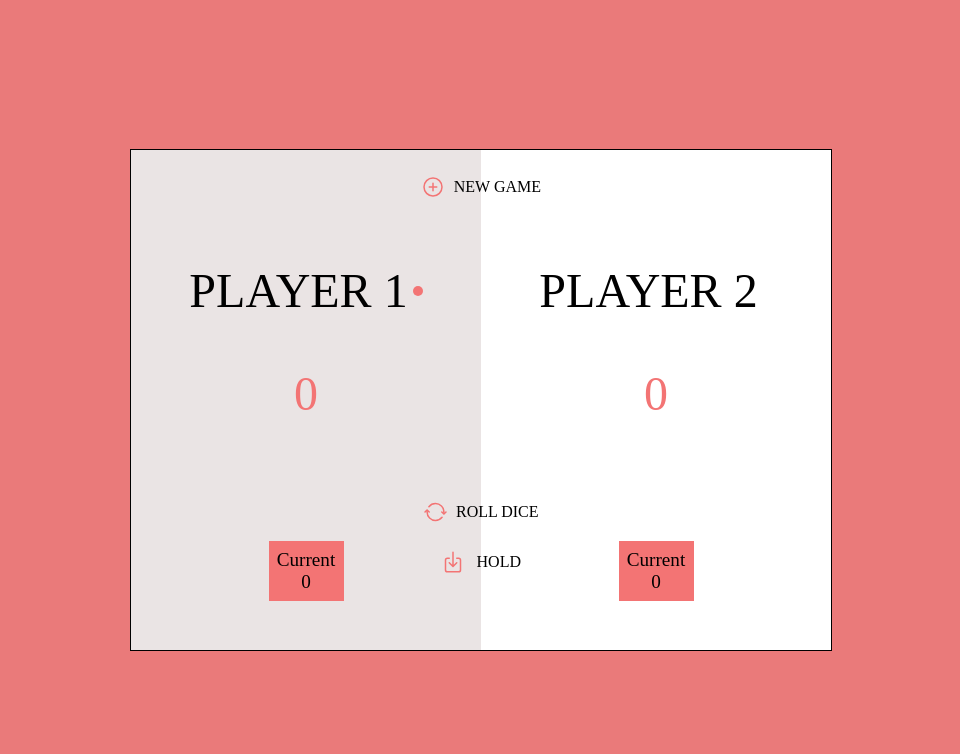
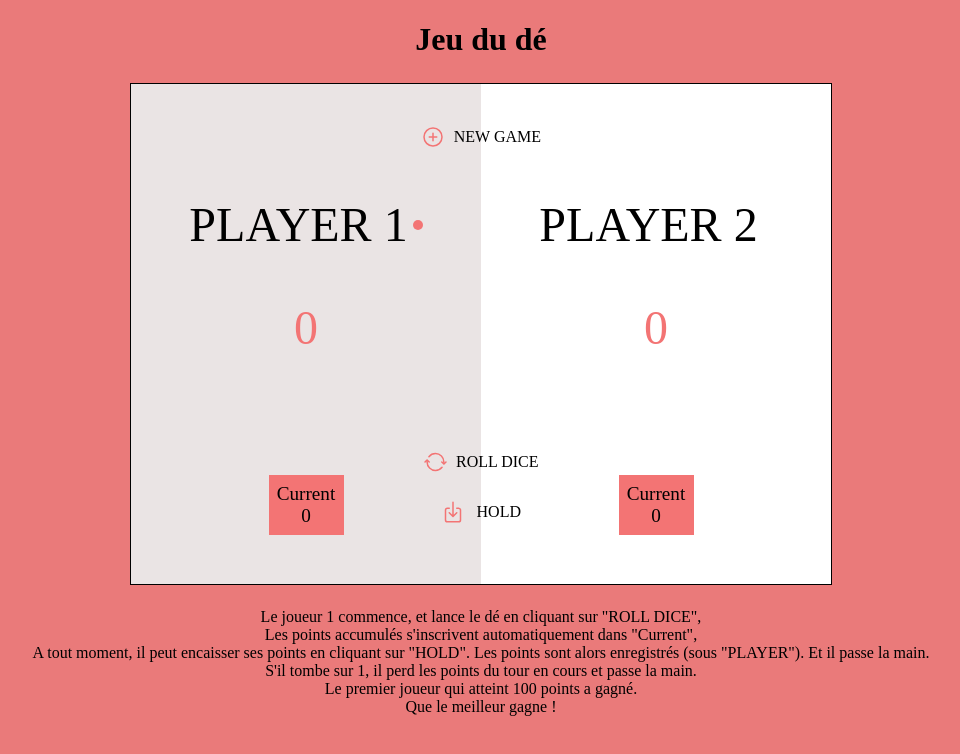
Before and after one commit to flo701/jeu_du_de, a plain HTML site: page index.html in a window 1280 px wide. Shown: the whole page, without its empty margins (159-1119 px from the left). Drawn offline with nearby package versions, Linux system fonts and the light colour scheme.

Commit message:
Ajout d'un h1 et des consignes de jeu, ce qui a nécessité plusieurs modifications dans le style.

```diff
--- a/index.html
+++ b/index.html
@@ -28,6 +28,8 @@
 </head>
 
 <body>
+    <h1>Jeu du dé</h1>
+
     <div class="container">
         <div class="new-game" title="Recommencer un nouvelle partie">
             <div class="icons"><ion-icon name="add-circle-outline" ></ion-icon></div>
@@ -69,6 +71,15 @@
         </div>
     </div>
 
+    <div class="explanations">
+        <p>Le joueur 1 commence, et lance le dé en cliquant sur "ROLL DICE",<br>
+        Les points accumulés s'inscrivent automatiquement dans "Current",<br>
+        A tout moment, il peut encaisser ses points en cliquant sur "HOLD". Les points sont alors enregistrés (sous "PLAYER"). Et il passe la main.<br>
+        S'il tombe sur 1, il perd les points du tour en cours et passe la main.<br>
+        Le premier joueur qui atteint 100 points a gagné.<br>
+        Que le meilleur gagne !</p>
+    </div>
+
     <script src="script.js"></script>
 </body>
 </html>
--- a/style.css
+++ b/style.css
@@ -5,25 +5,34 @@ body {
     background-color: rgb(234, 122, 122);
 }
 
+h1 {
+    text-align: center;
+    margin-bottom: 25px;
+    padding-left: 10px;
+    padding-right: 10px;
+}
+
+
 .container {
     width: 700px;
     height: 500px;
     border: 1px solid black;
-    position: absolute;
+    margin: auto;
+    /* position: absolute;
     top: 50%;
     left: 50%;
-    transform: translate(-50%, -50%);
+    transform: translate(-50%, -50%); */
     background-color: white;
     display: flex;
 }
 
-@media screen and (max-width: 768px) {
+/* @media screen and (max-width: 768px) {
     .container {
         top: 8%;
         left: 50%;
         transform: translate(-50%);
     }
-}
+} */
 
 @media screen and (max-width: 720px) {
     .container {
@@ -57,7 +66,8 @@ body {
 
 .new-game {
     position: absolute;
-    top: 5%;
+    /* top: 17%; */
+    top: 125px;
     left: 50%;
     transform: translateX(-50%);
     display: flex;
@@ -69,7 +79,8 @@ body {
 
 img {
     position: absolute;
-    top: 35%;
+    /* top: 40%; */
+    top: 263px;
     left: 50%;
     transform: translateX(-50%);
     width: 90px;
@@ -81,7 +92,8 @@ img {
 
 .roll-dice {
     position: absolute;
-    top: 70%;
+    /* top: 65%; */
+    top: 450px;
     left: 50%;
     transform: translateX(-50%);
     display: flex;
@@ -93,7 +105,8 @@ img {
 
 .hold {
     position: absolute;
-    top: 80%;
+    /* top: 72%; */
+    top: 500px;
     left: 50%;
     transform: translateX(-50%);
     display: flex;
@@ -103,13 +116,13 @@ img {
     cursor: pointer;
 }
 
-@media screen and (max-width: 420px) {
+@media screen and (max-width: 520px) {
     .roll-dice {
-        top:80%;
+        top:490px;
     }
 
     .hold {
-        top:88%;
+        top:530px;
     }
 }
 
@@ -175,3 +188,11 @@ h3 {
     background-color: rgb(243, 116, 116);
     font-size: 1.2rem;
 }
+
+.explanations {
+   text-align: center;
+   margin-top: 23px;
+   margin-bottom: 22px;
+   padding-left: 7px;
+   padding-right: 7px;
+}
```
Also changed, not shown: 1 other file.
